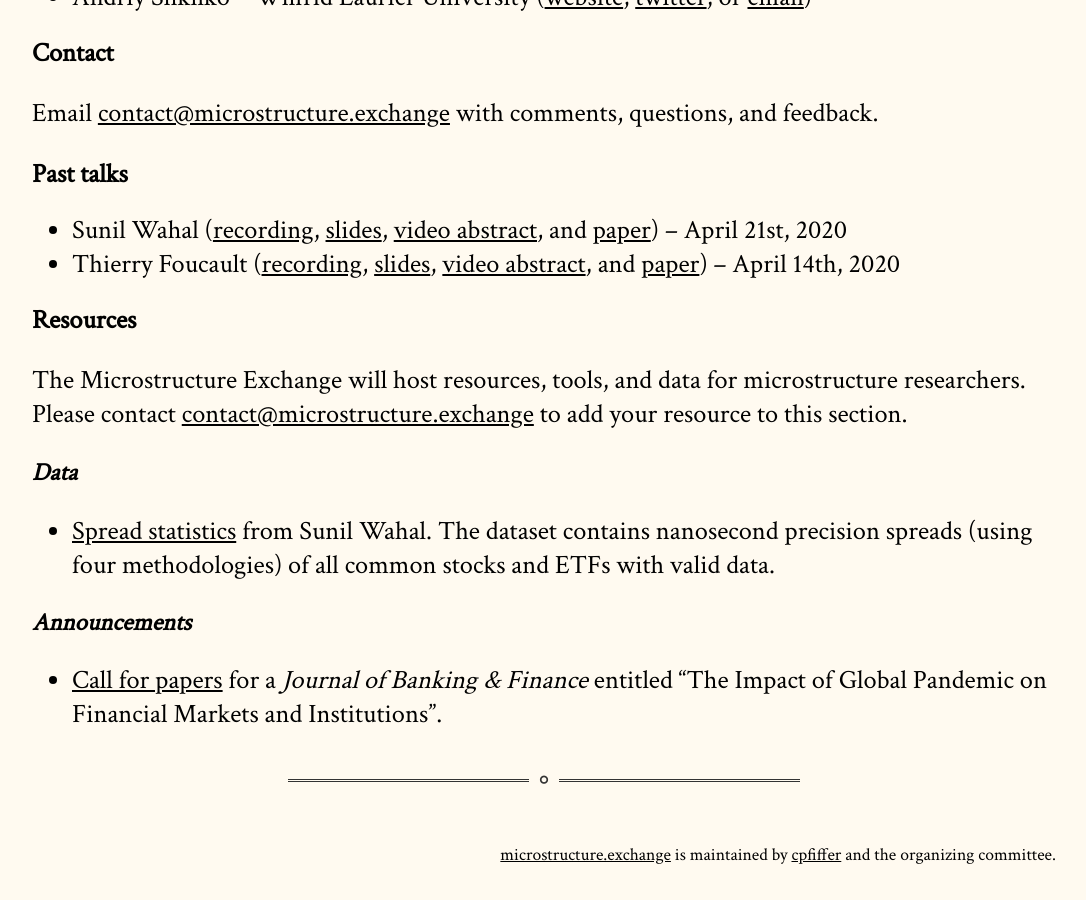
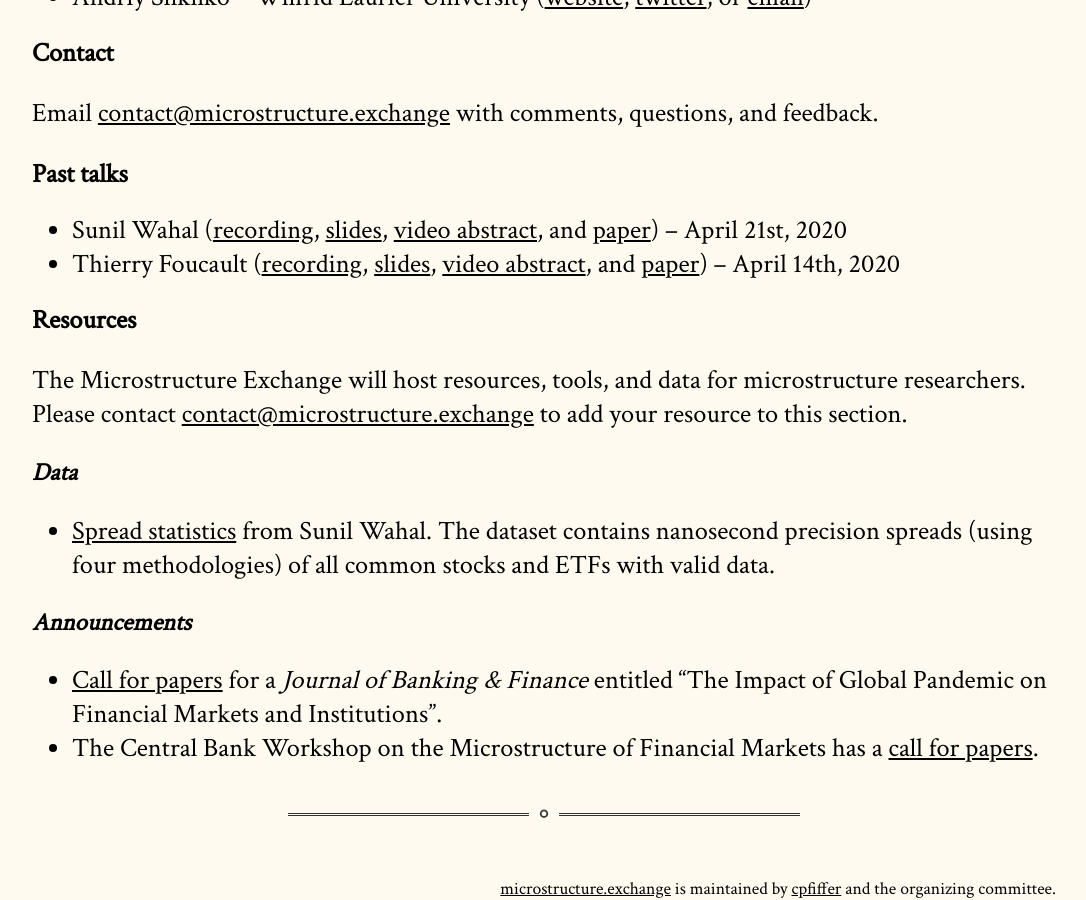
Before and after one commit to cpfiffer/microstructure.exchange, a Jekyll site: the page built from index.md, in a window 1280 px wide and 900 px high, scrolled down 2663 px. Shown: the whole window, without its empty margins (96-1182 px from the left). Built offline with Jekyll 4.4.1, drawn with Linux system fonts in a browser that asks for light colours; some web fonts are replaced; before the commit the page ends 3529 px from its top, so only the background shows below that.

Commit message:
Added CWB

```diff
--- a/index.md
+++ b/index.md
@@ -58,3 +58,4 @@ The Microstructure Exchange will host resources, tools, and data for microstruct
 ### Announcements
 
 - [Call for papers](https://www.journals.elsevier.com/journal-of-banking-and-finance/call-for-papers/special-issue-the-impact-of-global-pandemic) for a _Journal of Banking & Finance_ entitled "The Impact of Global Pandemic on Financial Markets and Institutions".
+- The Central Bank Workshop on the Microstructure of Financial Markets has a [call for papers](https://sites.google.com/view/cbconf-microfin/).
```
